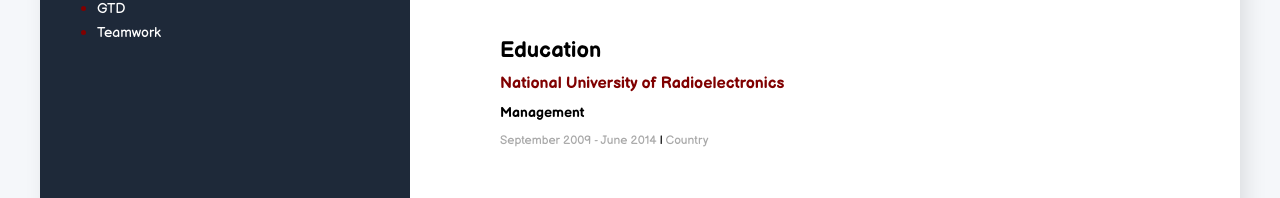
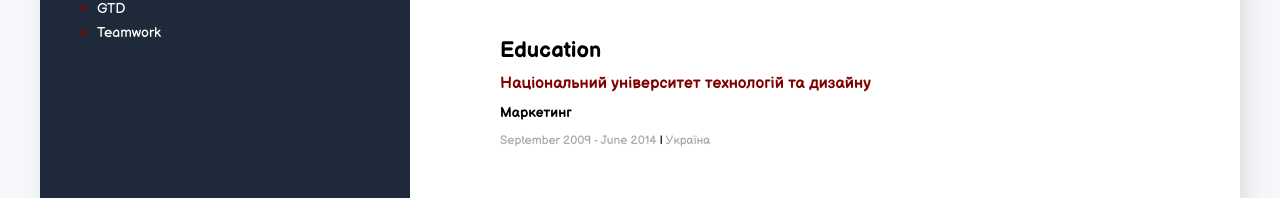
Before and after one commit to AndriiPuhach/resume, a plain HTML site: page index.html in a window 1280 px wide. Shown: the part 1118-1316 px from the top of the page. Drawn offline with Linux system fonts and the light colour scheme.

Commit message:
Добавлен университет

```diff
--- a/index.html
+++ b/index.html
@@ -99,9 +99,9 @@
                         <!--my education-->
                         <div class="my-education-section">
                             <h3 class="main-content-title" >Education</h3>
-                            <h4 class="my-education-university">National University of Radioelectronics</h4>
-                            <h4 class="my-education-profile">Management</h4>
-                            <p class="my-education-period">September 2009 - June 2014 <span class="my-education-divider">|</span> Country</p>
+                            <h4 class="my-education-university">Національний університет технологій та дизайну</h4>
+                            <h4 class="my-education-profile">Маркетинг</h4>
+                            <p class="my-education-period">September 2009 - June 2014 <span class="my-education-divider">|</span> Україна</p>
                         </div>
 
     </div>
```
